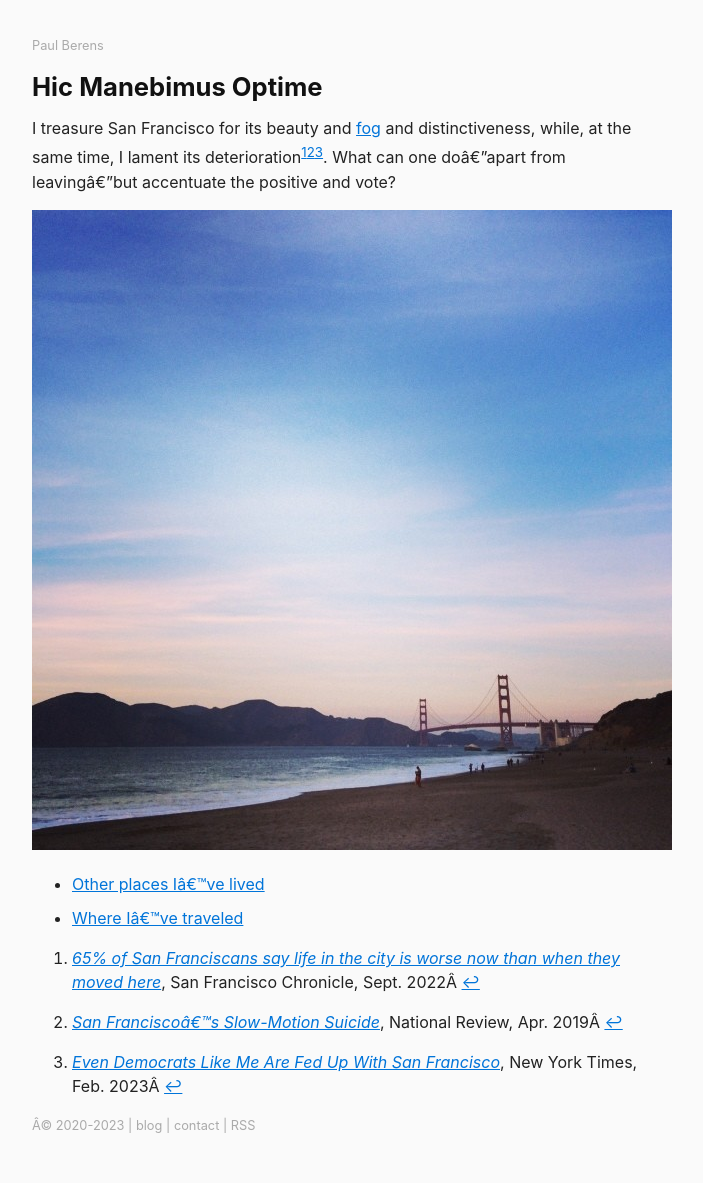
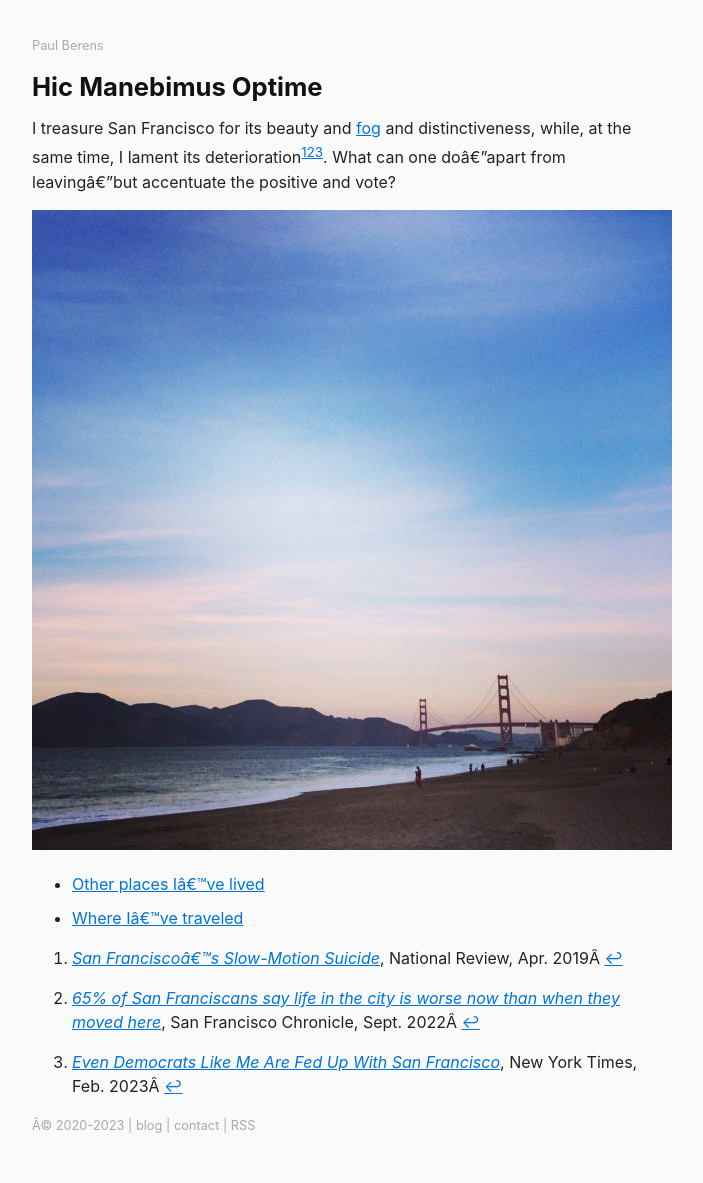
Before and after one commit to berensp/berensp.github.io, a Jekyll site: the page built from pages/places/sf.md, in a window 1280 px wide. Shown: the whole page, without its empty margins (288-991 px from the left). Built offline with Jekyll 4.4.1, drawn with Linux system fonts in a browser that asks for light colours; a script that is not in the unit is left out.

Commit message:
Update sf.md

```diff
--- a/pages/places/sf.md
+++ b/pages/places/sf.md
@@ -7,9 +7,9 @@ description: Hic mansi optime
 ---
 I treasure San Francisco for its beauty and <a href="/fog">fog</a> and distinctiveness, while, at the same time, I lament its deterioration[^1][^2][^3]. What can one do—apart from leaving—but accentuate the positive and vote?
 
-[^1]: *<a href="https://www.sfchronicle.com/sf/article/sfnext-poll-decline-17436506.php" target="_blank">65% of San Franciscans say life in the city is worse now than when they moved here</a>*, San Francisco Chronicle, Sept. 2022
+[^1]: *<a href="https://www.nationalreview.com/2019/04/san-francisco-decline-failed-government-policies/" target="_blank">San Francisco’s Slow-Motion Suicide</a>*, National Review, Apr. 2019
 
-[^2]: *<a href="https://www.nationalreview.com/2019/04/san-francisco-decline-failed-government-policies/" target="_blank">San Francisco’s Slow-Motion Suicide</a>*, National Review, Apr. 2019
+[^2]: *<a href="https://www.sfchronicle.com/sf/article/sfnext-poll-decline-17436506.php" target="_blank">65% of San Franciscans say life in the city is worse now than when they moved here</a>*, San Francisco Chronicle, Sept. 2022
 
 [^3]: *<a href="https://www.nytimes.com/2023/02/26/opinion/san-francisco-democrats-board-of-supervisors.html" target="_blank">Even Democrats Like Me Are Fed Up With San Francisco</a>*, New York Times, Feb. 2023
 
```
